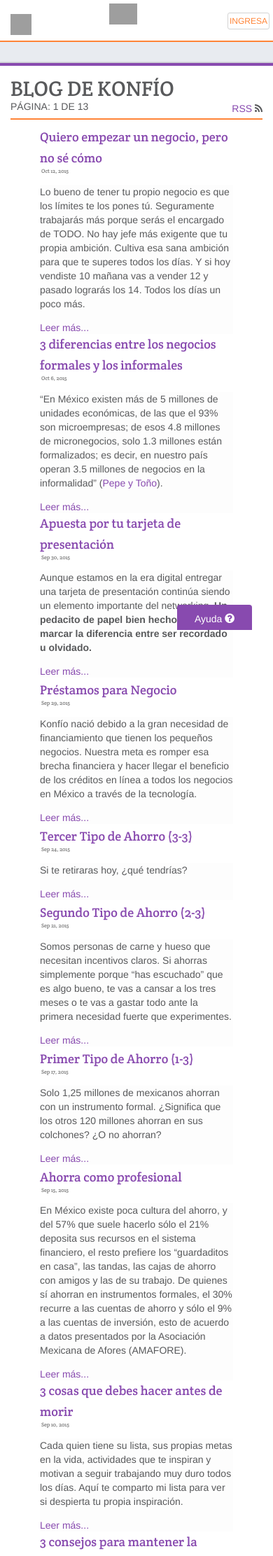
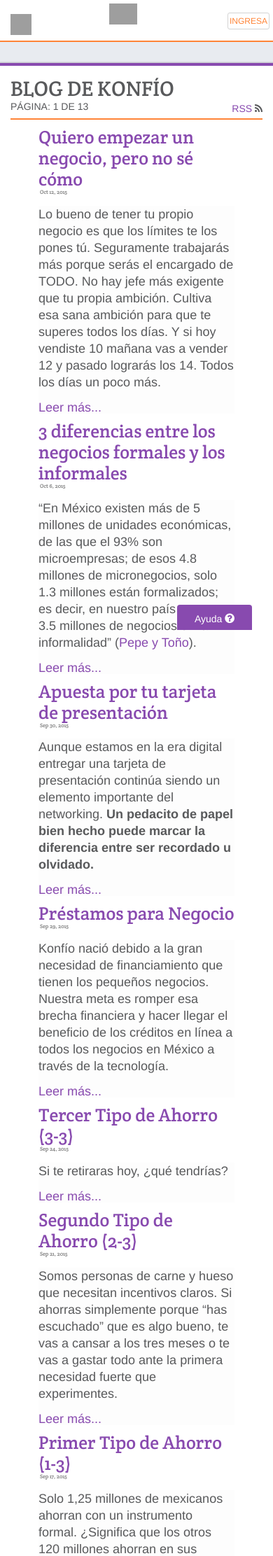
Before and after one commit to konfio/konfio.github.io, a Jekyll site: the page built from index.html, in a window 390 px wide. Shown: the top 2223 px of the page at 70% size. Built offline with Jekyll 4.4.1, drawn with Linux system fonts in a browser that asks for light colours; the list of posts is cut into pages by our own code; grey boxes are pictures that could not be loaded.

Commit message:
Fixes reponsive so text is more readbale in post list

```diff
--- a/css/new.sass
+++ b/css/new.sass
@@ -2,6 +2,7 @@
 ---
 .post
   background-color: white
+  margin-bottom: 10px
   .post-header
     padding: 0
     border: 0
@@ -9,14 +10,14 @@
     margin: 0
     text-transform: none
     font-size: 35px
-  article.post-content
-    padding: 0
   img
     display: block
     margin: 0 auto
 
-.post-list
-  padding: 0px 3em
+ul.post-list
+  padding: 0px 80px
+  @media only screen and (max-width: 768px) and (min-width: 321px)
+    padding: 0px 40px
 
   .post
     list-style: none
@@ -25,6 +26,8 @@
       .post-link
         display: inline-block
         font-size: 0.7em
+        @media only screen and (max-width: 768px) and (min-width: 321px)
+          font-size: 1em
       small
         font-size: 0.3em
         display: block
@@ -38,6 +41,14 @@
 
     article.post-content
       background-color: #FDFDFD
+      padding: 0
+      font-size: 20px
+      @media only screen and (max-width: 768px) and (min-width: 321px)
+        font-size: 18px
+      font-weight: 300
+
+      p
+        line-height: 24px
 
 .staticpage
   article
```
